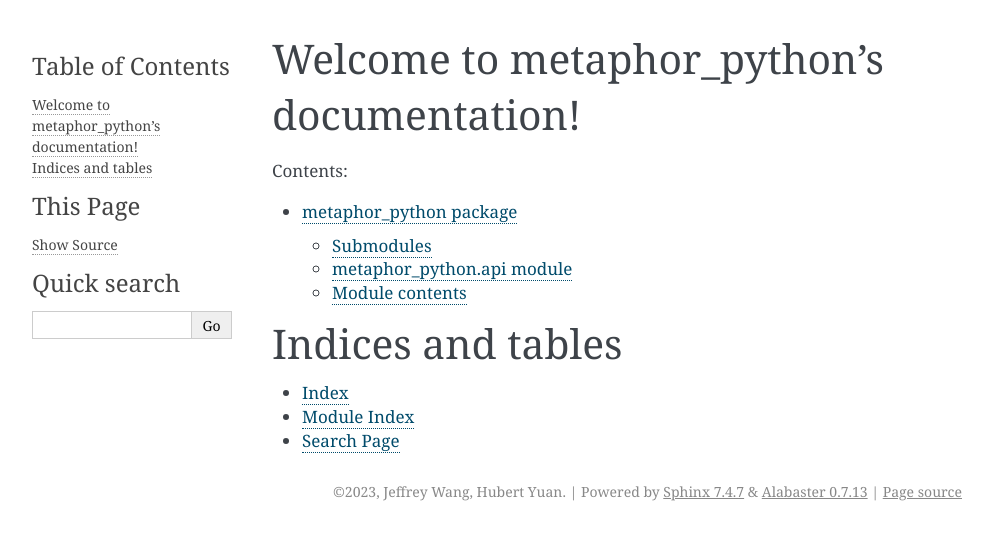
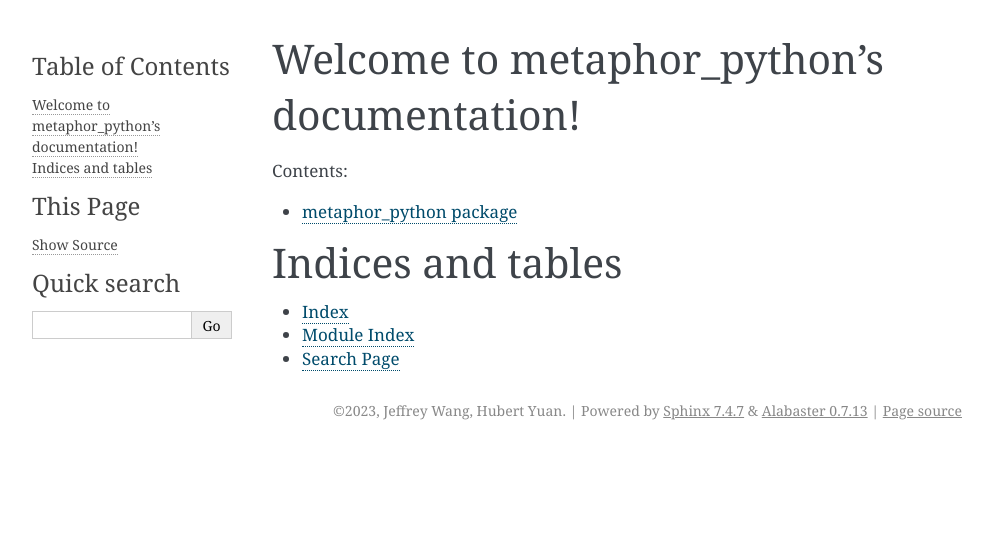
Before and after one commit to exa-labs/exa-py, a Sphinx documentation site: the page built from docs/index.rst, in a window 1280 px wide. Shown: the top 540 px of the page, without its empty margins (148-1141 px from the left). Built offline with Sphinx 7.4.7, drawn with Linux system fonts in a browser that asks for light colours; some of the changed lines change nothing that is shown.

Commit message:
clean up docs

```diff
--- a/docs/metaphor_python.rst
+++ b/docs/metaphor_python.rst
@@ -1,21 +1,6 @@
 metaphor\_python package
 ========================
-
-Submodules
-----------
-
-metaphor\_python.api module
----------------------------
 
 .. automodule:: metaphor_python.api
    :members:
    :undoc-members:
-   :show-inheritance:
-
-Module contents
----------------
-
-.. automodule:: metaphor_python
-   :members:
-   :undoc-members:
-   :show-inheritance:
--- /dev/null
+++ b/docs/repair_markdown_docs.py
@@ -0,0 +1,30 @@
+# Run this after building the docs to remove spurious asterists from metaphor_python.md
+# Authored by ChatGPT
+
+import re
+
+def transform_text(input_file, output_file):
+    with open(input_file, 'r') as file:
+        content = file.read()
+
+    transformed_content = transform_parentheses(content)
+
+    with open(output_file, 'w') as file:
+        file.write(transformed_content)
+
+def transform_parentheses(text):
+    pattern = re.compile(r'\(\*(.*?)\*\)')
+
+    def replace(match):
+        inner_content = match.group(1)
+        inner_content = inner_content.replace('*', '')
+        return f'(*{inner_content}*)'
+
+    transformed_text = pattern.sub(replace, text)
+    return transformed_text
+
+# Example usage
+input_file_path = '_build/markdown/metaphor_python.md' # replace with your input file path
+output_file_path = '_build/markdown/metaphor_python.md' # replace with your output file path
+
+transform_text(input_file_path, output_file_path)
```
Also changed, not shown: 5 other files.
